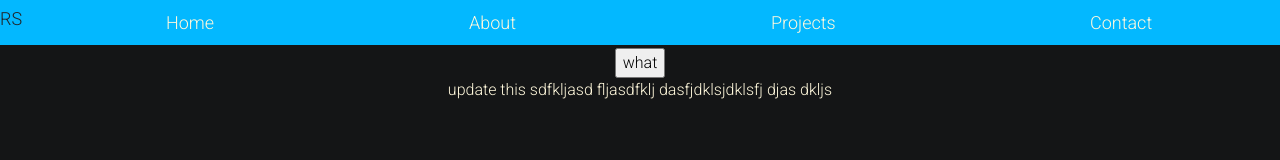
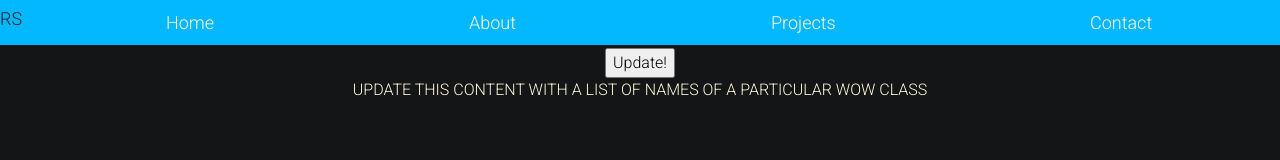
Before and after one commit to rwschmitz/charInfo, a website: page index.html in a window 1280 px wide. Drawn offline with nearby package versions, Linux system fonts and the light colour scheme; no server answers.

```diff
--- a/index.html
+++ b/index.html
@@ -47,13 +47,13 @@
     <div class="container">
         <div class="row">
             <div class="col-xl-12 d-flex justify-content-center content">
-                <button id="btn">what</button>
+                <button id="btn">Update!</button>
             </div>
         </div>
 
         <div class="row">
             <div class="col-xl-12 d-flex justify-content-center content">
-                <div id="updateContent" class="content">update this sdfkljasd fljasdfklj dasfjdklsjdklsfj djas dkljs</div>
+                <div id="updateContent" class="content">UPDATE THIS CONTENT WITH A LIST OF NAMES OF A PARTICULAR WOW CLASS</div>
             </div>
         </div>
 
```
